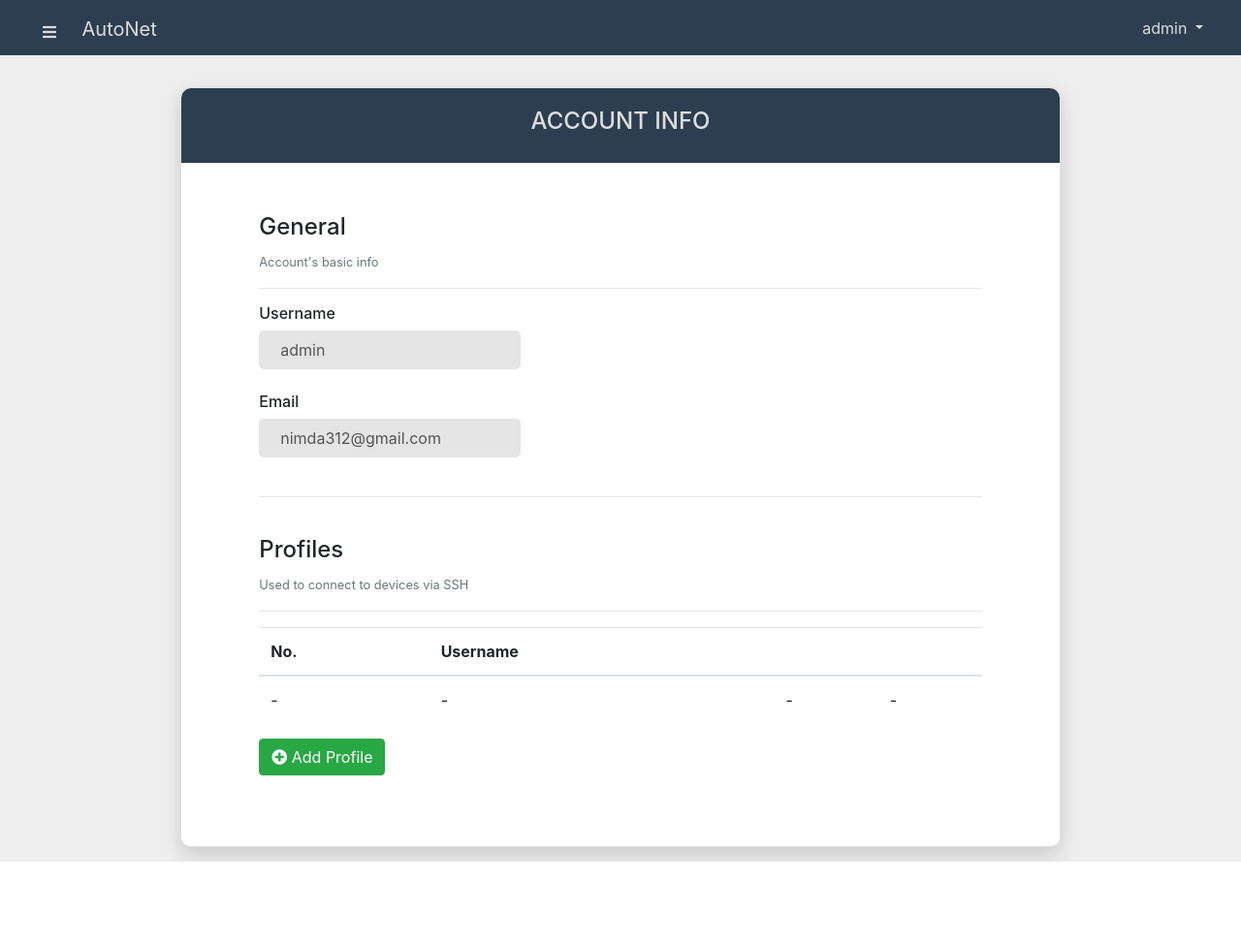
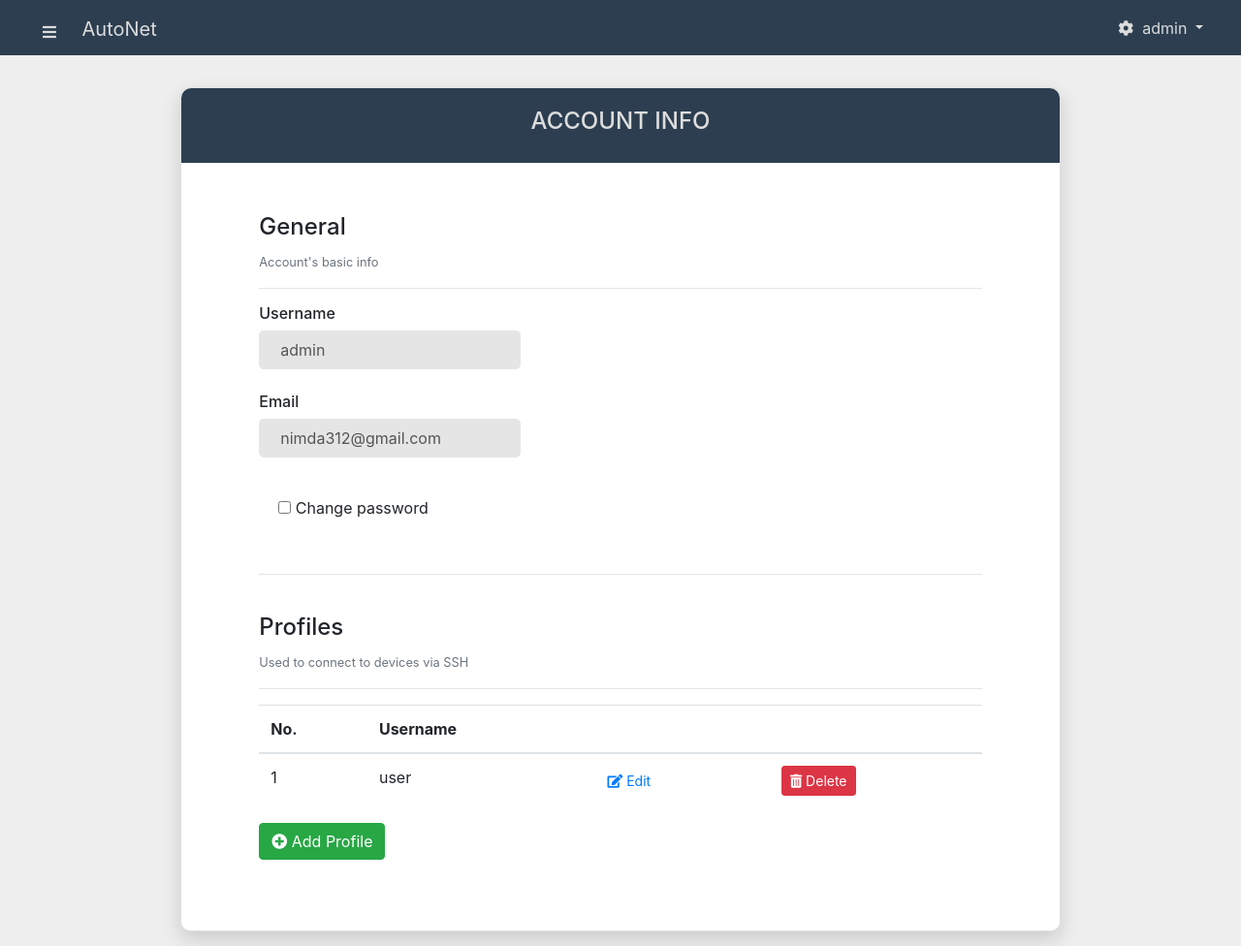
Before and after one commit to ClockCorpse/AutoNet, a Django app: page / in a window 1280 px wide. Shown: the whole page at 97% size. Before the commit the page ends 889 px from the top, so only its background shows below. Run offline with Django 3.2, Linux system fonts and the light colour scheme; a user stored in the database is signed in; data comes from the database, SQL or seed files in the repository; both versions use the stored data as it was after the commit; some libraries are stand-ins or nearby versions.

Commit message:
more user function

```diff
--- a/control/forms.py
+++ b/control/forms.py
@@ -13,3 +13,9 @@ class ProfileForm(forms.ModelForm):
     class Meta:
         model = Profile
         fields = ['profileName','profilePassword','profileEnablePassword']
+
+# class ChangePasswordForm(forms.ModelForm):
+#     class Meta:
+#         model = User
+#         fields = ['password','newPassword']
+#         widgets = {'newPassword':forms.PasswordInput}
--- /dev/null
+++ b/control/static/script/script.js
@@ -0,0 +1,15 @@
+function togglePassword() {
+    var checkBox = document.getElementById('change_info');
+    $("#change_info").on('change', function() {
+        if (checkBox.checked == true) {
+            $(".password-field").slideDown("fast");
+
+        } else {
+            $(".password-field").slideUp("fast");;
+        }
+    });
+}
+
+$(document).ready(function() {
+    togglePassword()
+});
--- a/control/static/style/sidebar.css
+++ b/control/static/style/sidebar.css
@@ -57,6 +57,10 @@ body {
 
 .sidebar-nav li a:hover {
     background: #16a085;
+}
+
+.navbar li.active {
+    background: #243342;
 }
 
 .navbar li a {
@@ -306,3 +310,7 @@ body {
     font-size: small !important;
     color: red !important;
 }
+
+.password-field {
+    display: none;
+}
--- a/control/templates/control/base.html
+++ b/control/templates/control/base.html
@@ -10,6 +10,7 @@
     <!-- Bootstrap CSS -->
     <link rel="stylesheet" href="https://maxcdn.bootstrapcdn.com/bootstrap/4.0.0/css/bootstrap.min.css" integrity="sha384-Gn5384xqQ1aoWXA+058RXPxPg6fy4IWvTNh0E263XmFcJlSAwiGgFAW/dAiS6JXm" crossorigin="anonymous">
     <link rel="stylesheet" href="https://use.fontawesome.com/releases/v5.7.0/css/all.css" integrity="sha384-lZN37f5QGtY3VHgisS14W3ExzMWZxybE1SJSEsQp9S+oqd12jhcu+A56Ebc1zFSJ" crossorigin="anonymous">
+    <script src="https://code.jquery.com/jquery-3.3.1.min.js"></script>
     <link rel="stylesheet" href="{% static 'style/sidebar.css' %}">
     <title>AutoNet: A Network Automation Tool</title>
 </head>
@@ -58,7 +59,7 @@
                 <ul class="navbar-nav ml-auto">
                     <li class="nav-item dropdown">
                         <a class="dropdown-toggle user-dropdown" href="#" id="navbarDropdown1" role="button" data-toggle="dropdown" aria-haspopup="true" aria-expanded="false" style="text-decoration: none;">
-                            {{user.username}}
+                            <span class="fas fa-cog"></span>&nbsp;&nbsp;{{user.username}}
                         </a>
                         <div class="dropdown-menu dropdown-menu-right " aria-labelledby="navbarDropdown1" style="z-index: 2; position: absolute;">
                             <a class="dropdown-item text-dark" href="{% url 'control:account_info' %}"><span class="fas fa-user-circle"></span>&nbsp;&nbsp;Profile</a>
@@ -100,7 +101,7 @@
 
         <!-- Optional JavaScript -->
         <!-- jQuery first, then Popper.js, then Bootstrap JS -->
-        <script src="https://code.jquery.com/jquery-3.2.1.slim.min.js" integrity="sha384-KJ3o2DKtIkvYIK3UENzmM7KCkRr/rE9/Qpg6aAZGJwFDMVNA/GpGFF93hXpG5KkN" crossorigin="anonymous"></script>
+        <!-- <script src="https://code.jquery.com/jquery-3.2.1.slim.min.js" integrity="sha384-KJ3o2DKtIkvYIK3UENzmM7KCkRr/rE9/Qpg6aAZGJwFDMVNA/GpGFF93hXpG5KkN" crossorigin="anonymous"></script> -->
         <script src="https://cdnjs.cloudflare.com/ajax/libs/popper.js/1.12.9/umd/popper.min.js" integrity="sha384-ApNbgh9B+Y1QKtv3Rn7W3mgPxhU9K/ScQsAP7hUibX39j7fakFPskvXusvfa0b4Q" crossorigin="anonymous"></script>
         <script src="https://maxcdn.bootstrapcdn.com/bootstrap/4.0.0/js/bootstrap.min.js" integrity="sha384-JZR6Spejh4U02d8jOt6vLEHfe/JQGiRRSQQxSfFWpi1MquVdAyjUar5+76PVCmYl" crossorigin="anonymous"></script>
         <script>
--- a/control/templates/control/base_guest.html
+++ b/control/templates/control/base_guest.html
@@ -25,12 +25,12 @@
                 </div>
                 <!--Items-->
                 <ul class="nav navbar-nav ml-auto" style="display: block; width: 200px;">
-                    <li class="{% block login_active %}{% endblock %}" style="float: right;">
+                    <li class="{% block registration_active %}{% endblock %}" style="float: right;">
                         <a class="btn" href="{% url 'control:register' %}">
                                 REGISTER
                             </a>
                     </li>
-                    <li class="{% block registration_active %}{% endblock %}" style="float: right;">
+                    <li class="{% block login_active %}{% endblock %}" style="float: right;">
                         <a class="btn" href="{% url 'control:login' %}">
                                 LOGIN
                             </a>
--- /dev/null
+++ b/control/templates/control/change_password.html
@@ -0,0 +1,4 @@
+<form method="post">
+    {% csrf_token %} {{ form }}
+    <button type="submit">Save changes</button>
+</form>
--- a/control/templates/control/login.html
+++ b/control/templates/control/login.html
@@ -1,4 +1,4 @@
-{% extends 'control/base_guest.html' %}{% block body%}
+{% extends 'control/base_guest.html' %} {% block login_active %}active{% endblock %} {% block body%}
 <div class="container-fluid">
     <div class="row justify-content-center">
         <div class="col-sm-12 col-md-5">
--- a/control/templates/control/register.html
+++ b/control/templates/control/register.html
@@ -1,4 +1,4 @@
-{% extends 'control/base_guest.html' %}{% block body%}
+{% extends 'control/base_guest.html' %}{% block registration_active %}active{% endblock %} {% block body%}
 <div class="container-fluid">
     <div class="row justify-content-center">
         <div class="col-md-7 col-sm-12">
--- a/control/templates/control/user_info.html
+++ b/control/templates/control/user_info.html
@@ -1,4 +1,4 @@
-{% extends 'control/base.html' %} {% block body %}
+{% extends 'control/base.html' %} {% load static %} {% block body %}
 <div class="container-fluid">
     <div class="row justify-content-center">
         <div class="col-sm-12 col-md-9">
@@ -10,21 +10,66 @@
                     <h4>General</h4>
                     <p class="text-muted"><small>Account's basic info</small></p>
                     <hr>
+                    <div class="form-group col-xs-6">
                         <form class="horizontal" action="#">
                             <div class="value">
                                 <h6>Username</h6>
                                 <div class="input-group">
                                     <input type="text" class="input-style" value="{{user.username}}" readonly>
                                 </div>
+                                <br>
                             </div>
-                        <br>
                             <div class="value">
                                 <h6>Email</h6>
                                 <div class="input-group">
                                     <input type="text" class="input-style" value="{{user.email}}" readonly>
                                 </div>
+                                <br>
                             </div>
                         </form>
+                    </div>
+                    <fieldset class="form-group">
+                        <div class="form-check">
+                            <input type="checkbox" id="change_info" onClick="togglePassword()">
+                            <label for="change_info" class="form-check-label">Change password</label>
+                        </div>
+                    </fieldset>
+                    <fieldset class="password-field">
+                        <div class="form-group col-xs-6">
+                            <form class="horizontal" action="{% url 'control:change_password' %}" method="POST">
+                                {% csrf_token %}
+                                <div class="value">
+                                    <h6>Password</h6>
+                                    <div class="input-group">
+                                        <input type="password" class="input-style" name="old_password" value="">
+                                    </div>
+                                    <p class="small text-danger">{{form.old_password.errors}}</p>
+                                    <br>
+                                </div>
+                                <div class="value">
+                                    <h6>New password</h6>
+                                    <div class="input-group">
+                                        <input type="password" class="input-style" name="new_password1" value="">
+                                    </div>
+                                    <p class="small text-danger">{{form.new_password1.errors}}</p>
+                                    <br>
+                                </div>
+                                <div class="value">
+                                    <h6>Confirm new password</h6>
+                                    <div class="input-group">
+                                        <input type="password" class="input-style" name="new_password2" value="">
+                                    </div>
+                                    <p class="small text-danger">{{form.new_password2.errors}}</p>
+                                    <br>
+                                </div>
+                                <div class="control-group">
+                                    <div class="controls">
+                                        <button class="btn btn-success" type="submit">Apply change</button>
+                                    </div>
+                                </div>
+                            </form>
+                        </div>
+                    </fieldset>
                     <br>
                     <hr><br>
                     <h4>Profiles</h4>
@@ -45,10 +90,16 @@
                                 <td>{{forloop.counter}}</td>
                                 <td>{{profile.profileName}}</td>
                                 <td>
-                                    <a href="#" class="btn btn-default btn-sm" role="button"><span class="fas fa-edit"></span>&nbsp;Edit</a>
+                                    <a href="{% url 'control:update_profile_form' profile.id %}" class="btn btn-default btn-sm" role="button"><span
+                                            class="fas fa-edit"></span>&nbsp;Edit</a>
                                 </td>
                                 <td>
-                                    <a href="#" class="btn btn-danger btn-sm" role="button"><span class="fas fa-trash-alt"></span>&nbsp;Delete</a>
+                                    <form action="{% url 'control:delete_profile' profile.id %}" method="POST">
+                                        {% csrf_token %}
+                                        <input type="hidden" name="profile_id" value="{{profile.id}}">
+                                        <button type="submit" class="btn btn-danger btn-sm"><span
+                                                class="fas fa-trash-alt"></span>&nbsp;Delete</a>
+                                    </form>
                                 </td>
                             </tr>
                             {% endfor %} {% else %}
@@ -65,10 +116,12 @@
                             {% endif %}
                         </tbody>
                     </table>
-                    <a href="{% url 'control:add_profile' %}" class="btn btn-success"><span class="fas fa-plus-circle"></span>&nbsp;Add Profile</a>
+                    <a href="{% url 'control:add_profile' %}" class="btn btn-success"><span
+                            class="fas fa-plus-circle"></span>&nbsp;Add Profile</a>
                 </div>
             </div>
         </div>
     </div>
 </div>
+<script src="{% static 'script/script.js' %}"></script>
 {% endblock %}
--- a/control/urls.py
+++ b/control/urls.py
@@ -5,10 +5,14 @@ app_name = 'control'
 
 urlpatterns =[
     path('', views.index, name='index'),
-    path('discover/',views.discover, name='discover'),
+    path('discover/',views.discover_form, name='discover'),
     path('account_info/',views.account_info,name='account_info'),
     path('login/',views.login_user,name='login'),
     path('logout/',views.logout_user,name='logout'),
     path('register/',views.register,name='register'),
     path('account_info/make_profile/',views.make_profile,name='add_profile'),
+    path('account_info/<int:profile_id>/delete/',views.delete_profile,name='delete_profile'),
+    path('account_info/<int:profile_id>/',views.update_profile_form,name='update_profile_form'),
+    path('account_info/<int:profile_id>/update',views.change_profile,name='update_profile'),
+    path('account_info/password/', views.change_password, name='change_password'),
 ]
--- a/control/views.py
+++ b/control/views.py
@@ -1,6 +1,8 @@
-from django.shortcuts import render,redirect,get_object_or_404
-from django.http import HttpResponse
-from django.contrib.auth import login,logout,authenticate
+from django.shortcuts import render, redirect, get_object_or_404
+from django.http import HttpResponse, Http404, HttpResponseForbidden
+from django.contrib.auth import login,logout,authenticate,update_session_auth_hash
+from django.contrib.auth.forms import PasswordChangeForm
+from django.contrib import messages
 from .forms import UserForm, ProfileForm
 from django.contrib.auth.models import User
 from .models import Profile
@@ -60,7 +62,6 @@ def make_profile(request):
         if request.method == 'POST':
             # pylint: disable=no-member
             allProfile = Profile.objects.filter(user=request.user)
-            print(allProfile)
             form = ProfileForm(request.POST)
             if form.is_valid():
                 profile = form.save(commit=False)
@@ -73,12 +74,16 @@ def make_profile(request):
 def index(request):
     if not request.user.is_authenticated:
         return redirect('control:login')
-    return render(request,'control/user_info.html')
+        # pylint: disable=no-member
+    allProfile = Profile.objects.filter(user=request.user)
+    return render(request,'control/user_info.html',{'allProfile':allProfile})
 
-def discover(request):
+def discover_form(request):
     if not request.user.is_authenticated:
        return redirect('control:login')
-    return render(request,'control/discover.html')
+    # pylint: disable=no-member
+    allProfiles = Profile.objects.filter(user=request.user)
+    return render(request,'control/discover.html',{'allProfiles':allProfiles})
 
 def account_info(request):
     if not request.user.is_authenticated:
@@ -86,3 +91,46 @@ def account_info(request):
     # pylint: disable=no-member
     allProfile = Profile.objects.filter(user=request.user)
     return render(request,'control/user_info.html',{'allProfile':allProfile})
+
+def delete_profile(request, profile_id):
+    if not request.user.is_authenticated:
+        return redirect('control:login')
+    # pylint: disable=no-member
+    profile = Profile.objects.get(pk=profile_id)
+    profile.delete()
+    return redirect('control:account_info')
+
+def update_profile_form(request, profile_id):
+    if not request.user.is_authenticated:
+        return redirect('control:login')
+    # pylint: disable=no-member
+    profile = get_object_or_404(Profile, pk=profile_id)
+    if profile.user == request.user:
+        return render(request,'control/update_profile.html',{'profile':profile})
+    return HttpResponseForbidden('<h1>Access denied</h1>')
+
+def change_password(request):
+    form = PasswordChangeForm(request.user, request.POST)
+    if form.is_valid():
+        user = form.save()
+        update_session_auth_hash(request, user)  # Important!
+        return redirect('control:account_info')
+    else:
+        # pylint: disable=no-member
+        allProfiles = Profile.objects.filter(user=request.user)
+        return render(request,'control/user_info.html',{'form':form,'allProfile':allProfiles})
+
+
+def change_profile(request,profile_id):
+    if not request.user.is_authenticated:
+        return redirect('control:login')
+    else:
+        form = ProfileForm(request.POST)
+        if form.is_valid():
+            profile = get_object_or_404(Profile, pk=profile_id)
+            profile.profileName = form.cleaned_data['profileName']
+            profile.profilePassword = form.cleaned_data['profilePassword']
+            profile.profileEnablePassword = form.cleaned_data['profileEnablePassword']
+            profile.save()
+            return redirect('control:account_info')
+    return redirect('control:account_info')
```
Also changed, not shown: control/templates/control/discover.html (+4 -3 lines), control/templates/control/update_profile.html (added, +53 -0 lines), db.sqlite3. Lines whose indentation alone changed are shown as unchanged.
